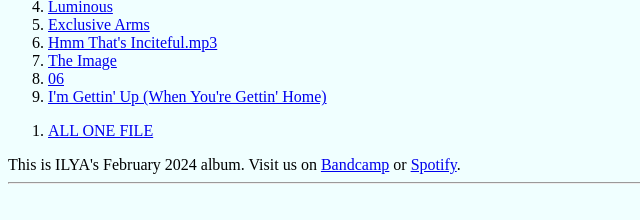
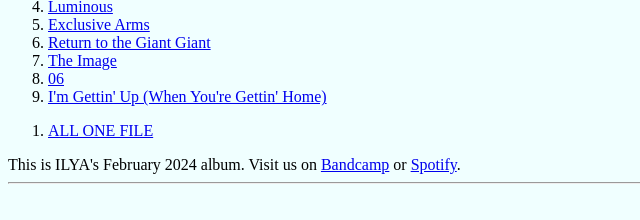
Before and after one commit to withoutairs/withoutairs.github.io, a plain HTML site: page 2024.html in a window 1280 px wide. Shown: the part 444-664 px from the top of the page, 0-640 px from the left. Drawn offline with Linux system fonts and the light colour scheme; a web font is replaced by a local one.

Commit message:
fix, return to the giant giant is rename

```diff
--- a/2024.html
+++ b/2024.html
@@ -56,7 +56,7 @@ ol,span{
         <li><a href="2024/03 - I Love You Alien - Too Early.mp3">Too Early</a>
         <li><a href="2024/04 - I Love You Alien - Luminous.mp3">Luminous</a>
         <li><a href="2024/05 - I Love You Alien - Exclusive Arms.mp3">Exclusive Arms</a>
-        <li><a href="2024/06 - I Love You Alien - Hmm That's Inciteful.mp3">Hmm That's Inciteful.mp3</a>
+        <li><a href="2024/06 - I Love You Alien - Return to the Giant Giant.mp3">Return to the Giant Giant</a>
         <li><a href="2024/07 - I Love You Alien - The Image.mp3">The Image</a>
         <li><a href="2024/08 - I Love You Alien - 2024-02-08 I Love You Alien.mp3">06</a>
         <li><a href="2024/09 - I Love You Alien - I'm Gettin' Up (When You're Gettin' Home).mp3">I'm Gettin' Up (When You're Gettin' Home)</a>
```
Also changed, not shown: 1 other file.
